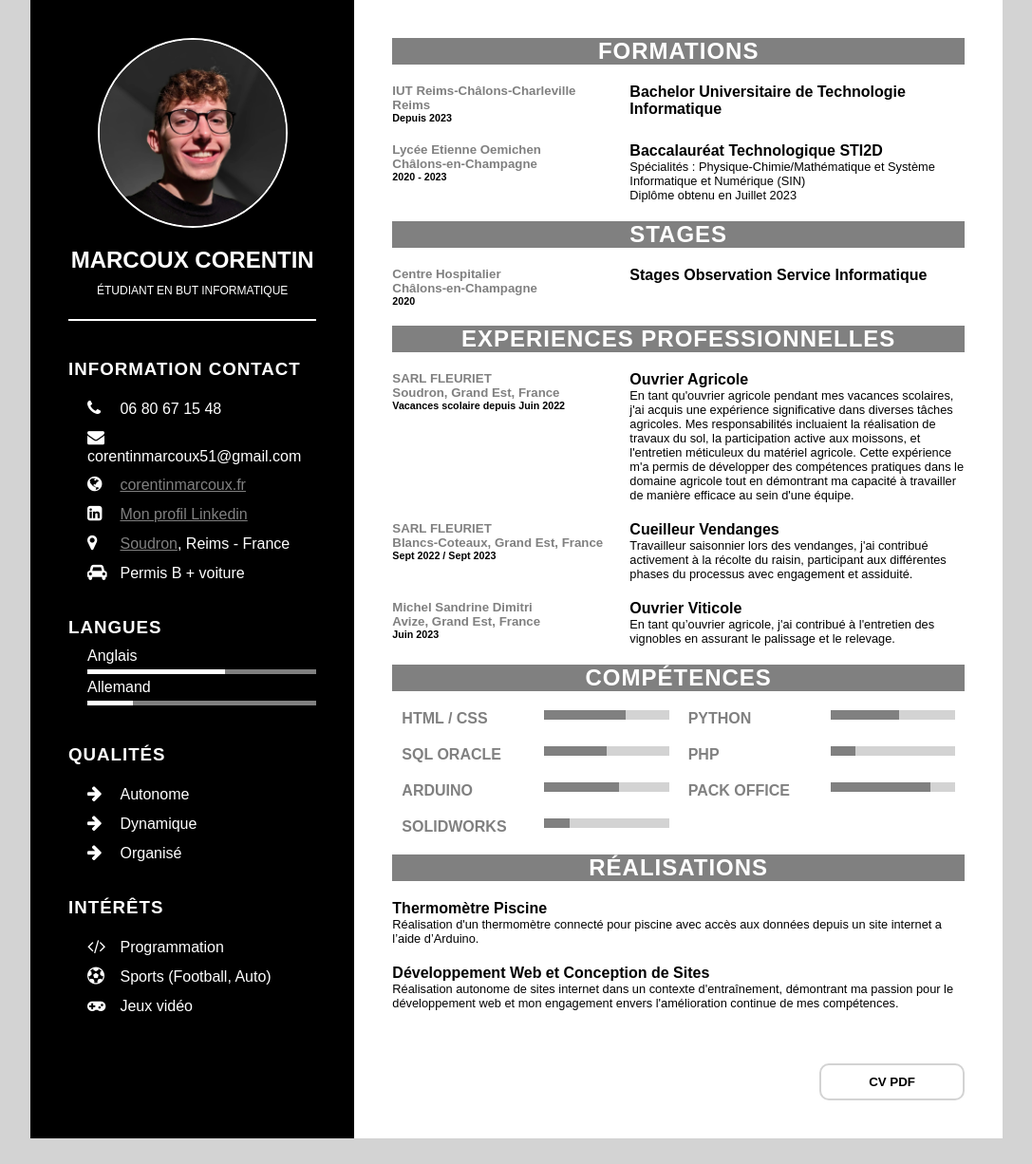
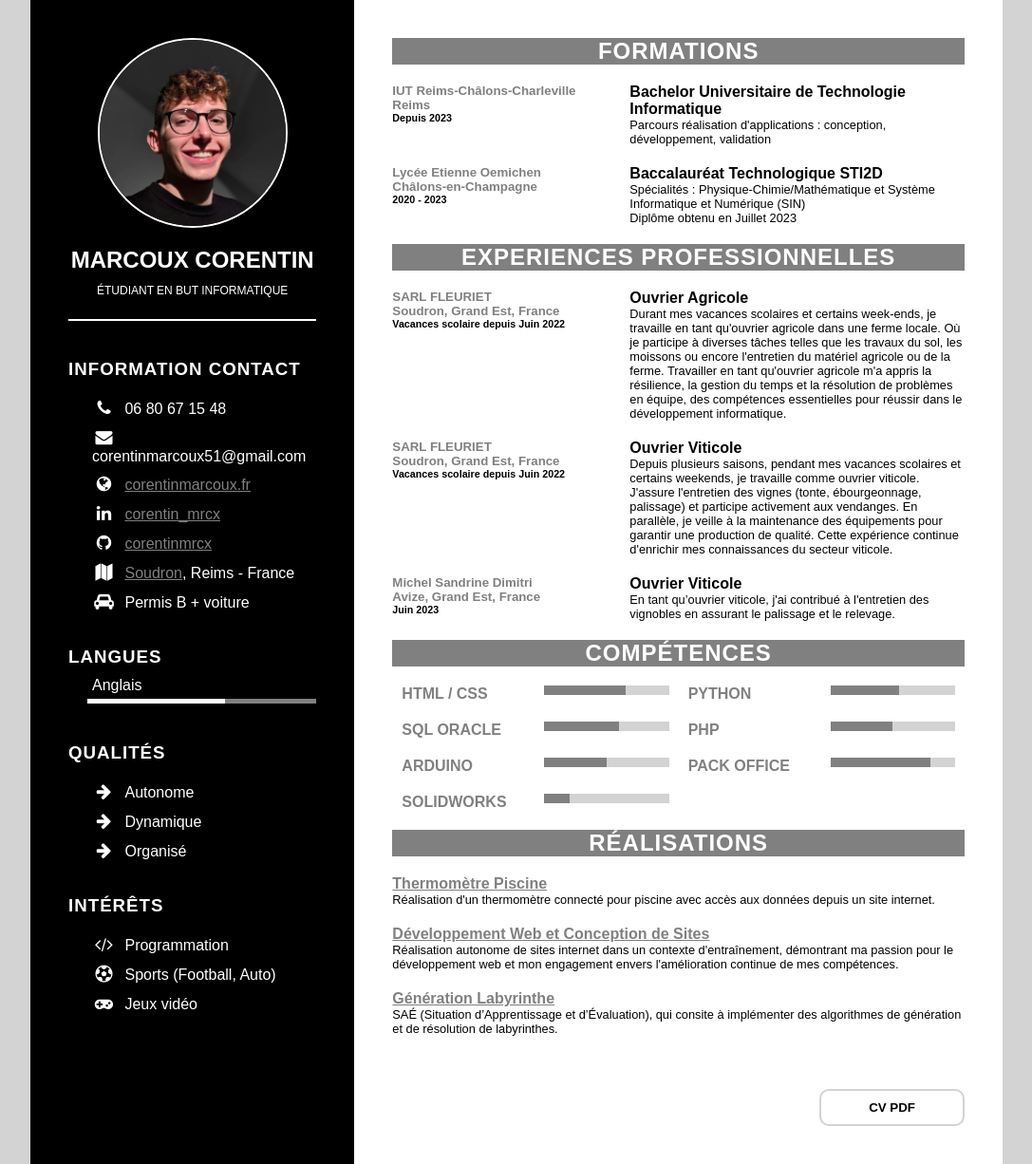
Before and after one commit to Cocodark51/CV_enLigne, a plain HTML site: page index.html in a window 1280 px wide. Shown: the whole page at 95% size, without its empty margins (96-1183 px from the left). Before the commit the page ends 1199 px from the top, so only its background shows below. Drawn offline with Linux system fonts and the light colour scheme.

Commit message:
Modification CV - 10/09/24

```diff
--- a/index.html
+++ b/index.html
@@ -3,7 +3,17 @@
 <head>
     <meta charset="UTF-8">
     <meta name="viewport" content="width=device-width, initial-scale=1">
-    <title>Corentin Marcoux</title>
+    <title>Corentin Marcoux | CV</title>
+    <meta name="description" content="Découvrez mon CV, réalisé en HTML/CSS avec conception responsive.">
+
+    <link rel="apple-touch-icon" sizes="180x180" href="img/favicon/apple-touch-icon.png">
+    <link rel="icon" type="image/png" sizes="32x32" href="img/favicon/favicon-32x32.png">
+    <link rel="icon" type="image/png" sizes="16x16" href="img/favicon/favicon-16x16.png">
+    <link rel="manifest" href="img/favicon/site.webmanifest">
+    <link rel="mask-icon" href="img/favicon/safari-pinned-tab.svg" color="#5bbad5">
+    <meta name="msapplication-TileColor" content="#da532c">
+    <meta name="theme-color" content="#ffffff">
+
     <link rel="stylesheet" href="styles.css">
     <link rel="stylesheet" href="https://cdnjs.cloudflare.com/ajax/libs/font-awesome/4.7.0/css/font-awesome.css" integrity="sha512-5A8nwdMOWrSz20fDsjczgUidUBR8liPYU+WymTZP1lmY9G6Oc7HlZv156XqnsgNUzTyMefFTcsFH/tnJE/+xBg==" crossorigin="anonymous" referrerpolicy="no-referrer" />
 </head>
@@ -34,11 +44,15 @@
                         <span class="text"><a href="https://www.corentinmarcoux.fr">corentinmarcoux.fr</a></span>
                     </li>
                     <li>
-                        <span class="icon"><i class="fa fa-linkedin-square" aria-hidden="true"></i></span>
-                        <span class="text"><a href="https://www.linkedin.com/in/corentin-marcoux-3055142b0/">Mon profil Linkedin</a></span>
+                        <span class="icon"><i class="fa fa-linkedin" aria-hidden="true"></i></span>
+                        <span class="text"><a href="https://www.linkedin.com/in/corentin-marcoux-3055142b0/">corentin_mrcx</a></span>
                     </li>
                     <li>
-                        <span class="icon"><i class="fa fa-map-marker" aria-hidden="true"></i></span>
+                        <span class="icon"><i class="fa fa-github" aria-hidden="true"></i></span>
+                        <span class="text"><a href="https://github.com/corentinmrcx">corentinmrcx</a></span>
+                    </li>
+                    <li>
+                        <span class="icon"><i class="fa fa-map" aria-hidden="true"></i></span>
                         <span class="text"><a href="https://www.google.com/maps/place/51320+Soudron/@48.8466654,4.0885954,11.08z/data=!4m6!3m5!1s0x47e9598f5721ff8d:0x8f5aa698be659539!8m2!3d48.838736!4d4.199881!16s%2Fm%2F03qdb40?entry=ttu">Soudron</a>, Reims - France</span>
                     </li>
                     <li>
@@ -54,12 +68,6 @@
                             <span class="text">Anglais</span>
                             <span class="percent">
                                 <div style="width: 60%;"></div>
-                            </span>
-                        </li>
-                        <li>
-                            <span class="text">Allemand</span>
-                            <span class="percent">
-                                <div style="width: 20%;"></div>
                             </span>
                         </li>
                     </ul>
@@ -114,6 +122,7 @@
                     </div>
                     <div class="text">
                         <h4>Bachelor Universitaire de Technologie Informatique</h4>
+                        <p>Parcours réalisation d'applications : conception, développement, validation</p>
                     </div>
                 </div>
             </div>
@@ -133,20 +142,6 @@
             </div>
 
             <div class="about">
-                <h2 class="titre2">Stages</h2>
-                <div class="box">
-                    <div class="lieuAnnee">
-                        <h5>Centre Hospitalier</h5>
-                        <h5>Châlons-en-Champagne</h5>
-                        <h6>2020</h6>
-                    </div>
-                    <div class="text">
-                        <h4>Stages Observation Service Informatique </h4>
-                    </div>
-                </div>
-            </div>
-
-            <div class="about">
                 <h2 class="titre2">Experiences professionnelles</h2>
                 <div class="box">
                     <div class="lieuAnnee">
@@ -156,29 +151,23 @@
                     </div>
                     <div class="text">
                         <h4>Ouvrier Agricole</h4>
-                        <p>En tant qu'ouvrier agricole pendant mes vacances scolaires, j'ai acquis une
-                            expérience significative dans diverses tâches agricoles. Mes responsabilités
-                            incluaient la réalisation de travaux du sol, la participation active aux moissons,
-                            et l'entretien méticuleux du matériel agricole. Cette expérience m'a permis de
-                            développer des compétences pratiques dans le domaine agricole tout en
-                            démontrant ma capacité à travailler de manière efficace au sein d'une équipe.</p>
+                        <p>Durant mes vacances scolaires et certains week-ends, je travaille en tant qu'ouvrier agricole dans une ferme locale. Où je participe à diverses tâches telles que les travaux du sol, les moissons ou encore l'entretien du matériel agricole ou de la ferme. Travailler en tant qu'ouvrier agricole m'a appris la résilience, la gestion du temps et la résolution de problèmes en équipe, des compétences essentielles pour réussir dans le développement informatique.</p>
                     </div>
                 </div>
 
-                <div class="about">
-                    <div class="box">
-                        <div class="lieuAnnee">
-                            <h5>SARL FLEURIET</h5>
-                            <h5>Blancs-Coteaux, Grand Est, France</h5>
-                            <h6>Sept 2022 / Sept 2023</h6>
-                        </div>
-                        <div class="text">
-                            <h4>Cueilleur Vendanges</h4>
-                            <p>Travailleur saisonnier lors des vendanges, j'ai contribué activement à la récolte
-                                du raisin, participant aux différentes phases du processus avec engagement et
-                                assiduité.
-                                </p>
-                        </div>
+                <div class="box">
+                    <div class="lieuAnnee">
+                        <h5>SARL FLEURIET</h5>
+                        <h5>Soudron, Grand Est, France</h5>
+                        <h6>Vacances scolaire depuis Juin 2022</h6>
+                    </div>
+                    <div class="text">
+                        <h4>Ouvrier Viticole</h4>
+                        <p>Depuis plusieurs saisons, pendant mes vacances scolaires et certains weekends,
+                            je travaille comme ouvrier viticole. J'assure l'entretien des vignes
+                            (tonte, ébourgeonnage, palissage) et participe activement aux vendanges. En parallèle,
+                            je veille à la maintenance des équipements pour garantir une production de qualité.
+                            Cette expérience continue d'enrichir mes connaissances du secteur viticole.</p>
                     </div>
                 </div>
 
@@ -192,7 +181,7 @@
                         <div class="text">
                             <h4>Ouvrier Viticole
                             </h4>
-                            <p>En tant qu’ouvrier agricole, j'ai contribué à l'entretien des vignobles en
+                            <p>En tant qu’ouvrier viticole, j'ai contribué à l'entretien des vignobles en
                                 assurant le palissage et le relevage.</p>
                         </div>
                     </div>
@@ -218,21 +207,21 @@
                     <div class="skills">
                         <h4>SQL Oracle</h4>
                         <div class="percent">
-                            <div style="width: 50%;"></div>
+                            <div style="width: 60%;"></div>
                         </div>
                     </div>
 
                     <div class="skills">
                         <h4>PHP</h4>
                         <div class="percent">
-                            <div style="width: 20%;"></div>
+                            <div style="width: 50%;"></div>
                         </div>
                     </div>
 
                     <div class="skills">
                         <h4>Arduino</h4>
                         <div class="percent">
-                            <div style="width: 60%;"></div>
+                            <div style="width: 50%;"></div>
                         </div>
                     </div>
 
@@ -255,19 +244,28 @@
                 <h2 class="titre2">Réalisations</h2>
                 <div class="box">
                     <div class="text">
-                        <h4>Thermomètre Piscine</h4>
+                        <h4><a href="https://corentinmarcoux.fr/PagesProjets/ThermometrePiscine.html">Thermomètre Piscine</a></h4>
                         <p>Réalisation d'un thermomètre connecté pour piscine avec accès aux données
-                            depuis un site internet a l’aide d’Arduino.</p>
+                            depuis un site internet.</p>
                     </div>
                 </div>
             </div>
             <div class="about">
                 <div class="box">
                     <div class="text">
-                        <h4>Développement Web et Conception de Sites</h4>
+                        <h4><a href="https://corentinmarcoux.fr/#project">Développement Web et Conception de Sites</a></h4>
                         <p>Réalisation autonome de sites internet dans un contexte d'entraînement,
                             démontrant ma passion pour le développement web et mon engagement
                             envers l'amélioration continue de mes compétences.</p>
+                    </div>
+                </div>
+            </div>
+            <div class="about">
+                <div class="box">
+                    <div class="text">
+                        <h4><a href="https://github.com/corentinmrcx/LABYRINTHES-SAE-S2.03">Génération Labyrinthe</a></h4>
+                        <p>SAÉ (Situation d’Apprentissage et d’Évaluation), qui consite à implémenter
+                            des algorithmes de génération et de résolution de labyrinthes.</p>
                     </div>
                 </div>
             </div>
--- a/styles.css
+++ b/styles.css
@@ -10,6 +10,10 @@ body{
     display: flex;
     justify-content: center;
     align-items: center;
+}
+
+a{
+    color: gray;
 }
 
 .container{
@@ -94,17 +98,16 @@ body{
     width: 30px;
     font-size: 18px;
     color: white;
+    text-align: center;
 }
 
 .contactInfo ul li span{
     color: white;
     font-weight: 300;
     margin-top: 10px;
+    padding-left: 5px;
 }
 
-.contactInfo ul li span a {
-    color: gray;
-}
 .contactInfo .langues .percent{
     position: relative;
     width: 100%;
```
Also changed, not shown: 1 other file.
